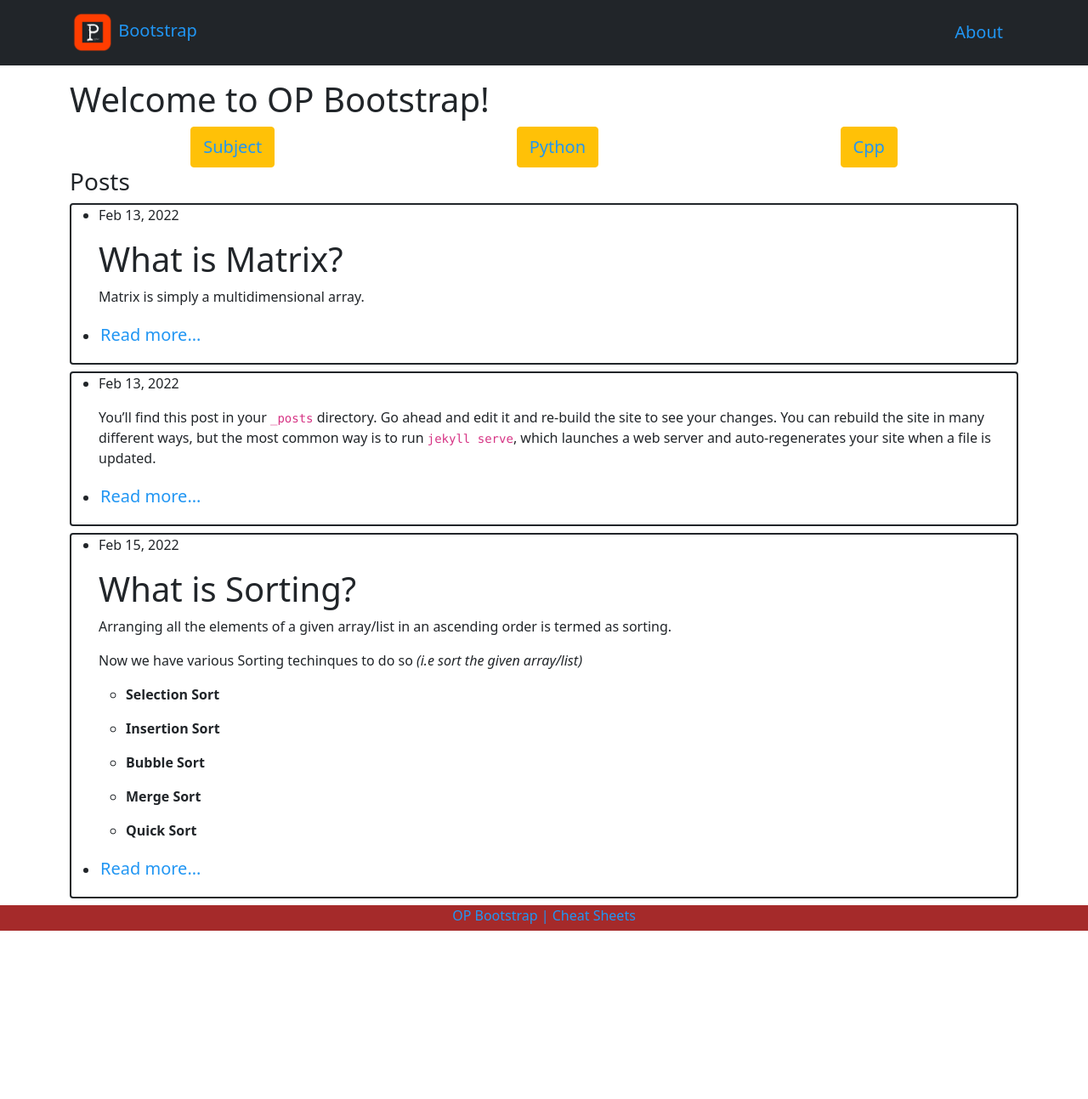
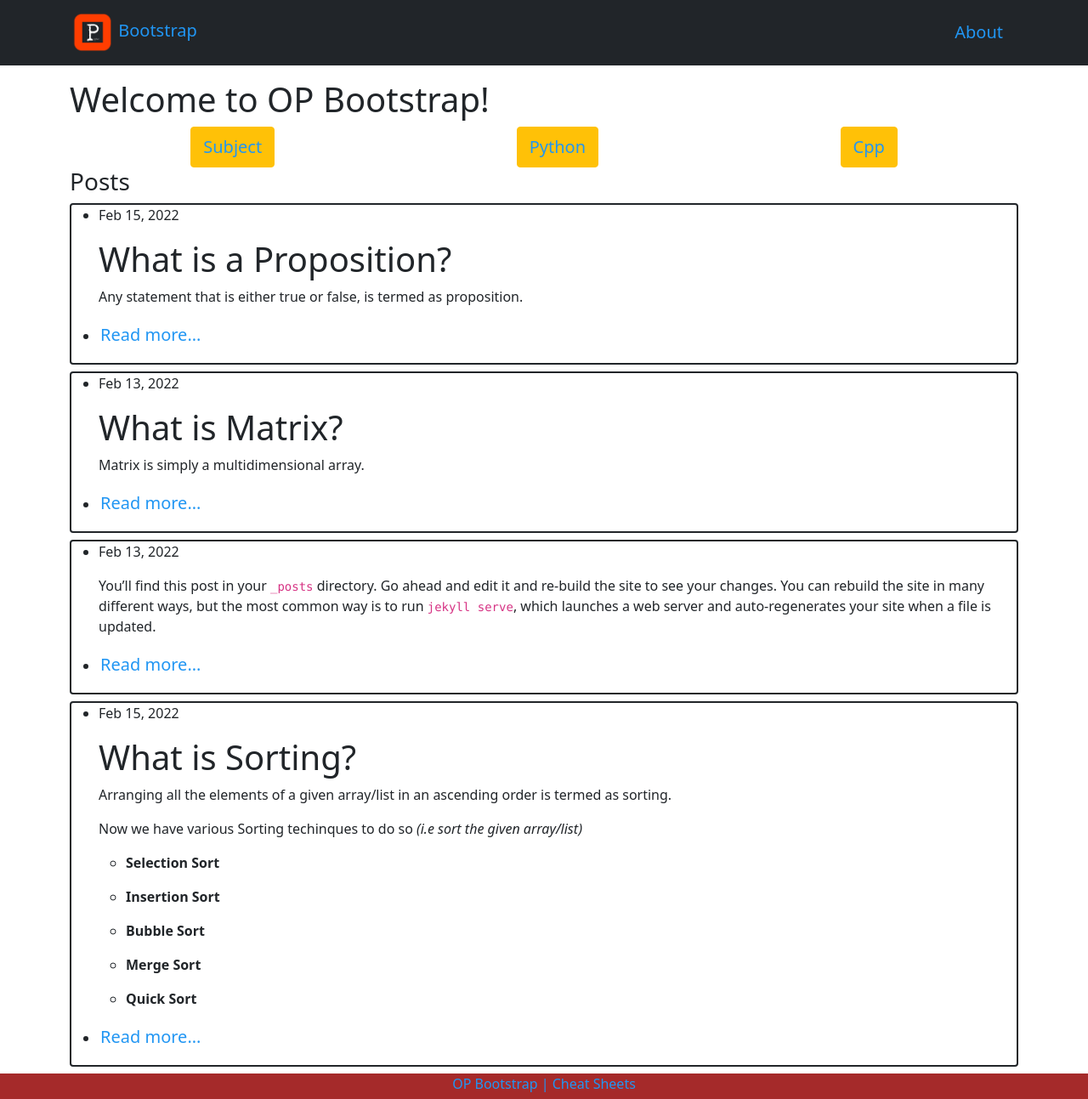
Before and after one commit to opeeyum/opeeyum.github.io, a Jekyll site: the page built from index.html, in a window 1280 px wide and 1293 px high. Shown: the whole window at 85% size. Built offline with Jekyll 4.4.1, drawn with Linux system fonts in a browser that asks for light colours.

Commit message:
added new post

````diff
--- a/_layouts/template.html
+++ b/_layouts/template.html
@@ -14,7 +14,7 @@
             padding: 0;
         }
         body{
-            background: url("{{ site.baseurl }}/images/postBackground.jpg");
+            background: url("{{ site.baseurl }}/images/logos/postBackground.jpg");
         }
         #container{
             height: 100%;
@@ -78,7 +78,7 @@
         <nav class="navbar sticky-top navbar-dark bg-dark mb-3">
             <div class="container">
                 <a class="navbar-brand" href="{{ site.url }}">
-                    <img src="{{ site.baseurl }}/images/opLogo.png" alt="" width="50" class="d-inline-block align-text-center">
+                    <img src="{{ site.baseurl }}/images/logos/opLogo.png" alt="" width="50" class="d-inline-block align-text-center">
                     Bootstrap
                 </a>
                 <ul class="nav justify-content-end">
--- /dev/null
+++ b/_posts/2022-02-15-propositional-logic.md
@@ -0,0 +1,304 @@
+---
+layout: template
+title: Propositional Logic
+data: 2022-02-15
+author: Omprakash
+category: subject
+
+sidebar:
+  - name: Proposition
+    key: what-is-a-proposition
+  - name: Satisfiability
+    key: satisfiability
+  - name: Argument
+    key: what-is-argument
+  - name: Connectors
+    key: connectors--operators
+  - name: Precedence
+    key: precedence-of-operators
+  - name: Quantifiers
+    key: quantifiers
+---
+
+# What is a Proposition?
+Any statement that is either true or false, is termed as proposition.
+
+There are two laws regarding proposition as follows:
+- #### Law of excluded middle
+This law states that a proposition is required to be either true or false but not both.
+
+- #### Law of contradiction
+  ```
+  True = not False
+  False = not True
+  ```
+
+- ### Types of proposition:
+
+  - **Atomic Proposition** :  Any proposition which cannot be further divded is termed as atomic proposition.
+
+  - **Compund Proposition** :  One or more atomic proposition combined to form a compound proposition using *connectors/operators* (i.e ~, ^, v, ->, <->).
+
+  - `Note:- Both atomic and compund Proposition's are generally termed as Premises`.
+
+  - **Tautology**: A propositional function which is true in every possible case. A tautology is also termed as Valid statement.
+
+  - **Contradiction** : A propositional function which is false in every possible case.
+
+  - **Contingency** : A propositional function which is some time true and sometime false.
+
+### Satisfiability
+A statement or a propsoition is said to be satisfiable if its truth table has **atleast one true value**, otherwise statement is unsatisfiable.
+
+`Clearly, Tautology and Contingency are satisfiable whereas Contradiction is unsatisfiable.`
+
+### What is Argument?
+Collection of Premises on the basis of which we derive a conclusion is termed as Argument.
+
+<img src="{{ site.baseurl }}/images/propositional_logic/argurement_discrete.png" alt="" width="400"/>
+
+### Connectors / Operators
+
+- **Negation (~)** : It is a NOT of digital electronics.
+
+<table class = "table table-dark table-sm table-bordered align-middle">
+    <thead>
+        <tr>
+            <th scope="col">P</th>
+            <th scope="col">~P</th>
+        </tr>
+    </thead>
+    <tbody>
+        <tr>
+            <td>True</td>
+            <td>False</td>
+        </tr>
+        <tr>
+            <td>False</td>
+            <td>True</td>
+        </tr>
+    </tbody>
+</table>
+
+- **Disjunction (v)** : It is a OR of digital electronics.
+
+<table class = "table table-dark table-sm table-bordered align-middle">
+    <thead>
+        <tr>
+            <th scope="col">P</th>
+            <th scope="col">Q</th>
+            <th scope="col">P v Q</th>
+        </tr>
+    </thead>
+    <tbody>
+        <tr>
+            <td>True</td>
+            <td>True</td>
+            <td>True</td>
+        </tr>
+        <tr>
+            <td>True</td>
+            <td>False</td>
+            <td>True</td>
+        </tr>
+        <tr>
+            <td>False</td>
+            <td>True</td>
+            <td>True</td>
+        </tr>
+        <tr>
+            <td>False</td>
+            <td>False</td>
+            <td>False</td>
+        </tr>
+    </tbody>
+</table>
+
+- **Conjunction (^)** : It is AND of Digital Electronics
+
+<table class = "table table-dark table-sm table-bordered align-middle">
+    <thead>
+        <tr>
+            <th scope="col">P</th>
+            <th scope="col">Q</th>
+            <th scope="col">P ^ Q</th>
+        </tr>
+    </thead>
+    <tbody>
+        <tr>
+            <td>True</td>
+            <td>True</td>
+            <td>True</td>
+        </tr>
+        <tr>
+            <td>True</td>
+            <td>False</td>
+            <td>False</td>
+        </tr>
+        <tr>
+            <td>False</td>
+            <td>True</td>
+            <td>False</td>
+        </tr>
+        <tr>
+            <td>False</td>
+            <td>False</td>
+            <td>False</td>
+        </tr>
+    </tbody>
+</table>
+
+- **Implication (->)** : It is also an binary operator. P -> Q, is read as **If P then Q**.
+
+  - With truth table as follows:
+
+<table class = "table table-dark table-sm table-bordered align-middle">
+    <thead>
+        <tr>
+            <th scope="col">P</th>
+            <th scope="col">Q</th>
+            <th scope="col">P -> Q</th>
+        </tr>
+    </thead>
+    <tbody>
+        <tr>
+            <td>True</td>
+            <td>True</td>
+            <td>True</td>
+        </tr>
+        <tr>
+            <td>True</td>
+            <td>False</td>
+            <td>False</td>
+        </tr>
+        <tr>
+            <td>False</td>
+            <td>True</td>
+            <td>True</td>
+        </tr>
+        <tr>
+            <td>False</td>
+            <td>False</td>
+            <td>True</td>
+        </tr>
+    </tbody>
+</table>
+
+  - `P -> Q = ~p v Q | If P then Q is equal to Not P OR Q`
+
+- **Bidirectional operator (<->)** :
+  - If sigifies if and only if (i.e iff)
+  - Work as Ex-NOR of digital electronics
+<table class = "table table-dark table-sm table-bordered align-middle">
+    <thead>
+        <tr>
+            <th scope="col">P</th>
+            <th scope="col">Q</th>
+            <th scope="col">P <-> Q</th>
+        </tr>
+    </thead>
+    <tbody>
+        <tr>
+            <td>True</td>
+            <td>True</td>
+            <td>True</td>
+        </tr>
+        <tr>
+            <td>True</td>
+            <td>False</td>
+            <td>Flase</td>
+        </tr>
+        <tr>
+            <td>False</td>
+            <td>True</td>
+            <td>False</td>
+        </tr>
+        <tr>
+            <td>False</td>
+            <td>False</td>
+            <td>True</td>
+        </tr>
+    </tbody>
+</table>
+
+### Precedence of Operators
+<table class = "table table-info table-sm table-bordered align-middle">
+    <thead>
+        <tr>
+            <th scope="col">Operators</th>
+            <th scope="col">Name</th>
+            <th scope="col">Precedence</th>
+        </tr>
+    </thead>
+    <tbody>
+        <tr>
+            <td>~</td>
+            <td>Negation</td>
+            <td>1</td>
+        </tr>
+        <tr>
+            <td>^</td>
+            <td>Conjunction</td>
+            <td>2</td>
+        </tr>
+        <tr>
+            <td>v</td>
+            <td>Disjunctin</td>
+            <td>3</td>
+        </tr>
+        <tr>
+            <td>-></td>
+            <td>Implication</td>
+            <td>4</td>
+        </tr>
+        <tr>
+            <td><-></td>
+            <td>Biconditional</td>
+            <td>5</td>
+        </tr>
+    </tbody>
+</table>
+
+### Converse, Inverse & Contrapositive
+<table class = "table table-info table-sm table-bordered align-middle">
+    <tbody>
+        <tr>
+            <td>Statement</td>
+            <td>If p, then q.</td>
+            <td> If two angles are Congurent, then they have same measure.</td>
+        </tr>
+        <tr>
+            <td>Converse</td>
+            <td>If q, then P.</td>
+            <td> If two angles have same measure, then they are congurent.</td>
+        </tr>
+        <tr>
+            <td>Inverse</td>
+            <td>If not p, then not q.</td>
+            <td> If two angles are not Congurent, then they don't have same measure.</td>
+        </tr>
+        <tr>
+            <td>Contrapositive</td>
+            <td>If not q, then not p</td>
+            <td> If two angles don't have same measure, then they are not congurent.</td>
+        </tr>
+    </tbody>
+</table>
+
+### Quantifiers
+First we have to understand the concept of **Predicates**. One of the downside of propositonal-logic is that we cannot restrict the domain of the subject, predicate's help us to do so.
+
+**Predicate are wriitten as P(x)**, where P is the logic and x is the subject.
+
+Predicates are used alongside quantifiers to express the extent to which a predicate is true over a range(domain) of elements.
+
+There are two types of quantifiers:
+1. Universal Quantifier
+2. Existential Quantifier
+
+### Some Properties of Quantifiers
+<img src="{{ site.baseurl }}/images/propositional_logic/quantifiers_equivalence.jpg" alt="" width="400"/>
+
+<img src="{{ site.baseurl }}/images/propositional_logic/qunatifiers_equivalence2.jpg" alt="" width="400"/>
+
+<img src="{{ site.baseurl }}/images/propositional_logic/quantifiers_negation.jpg" alt="" width="400"/>
--- a/about.html
+++ b/about.html
@@ -76,10 +76,10 @@ projects:
 </head>
 <body>
     <div id="container">
-        <nav class="navbar navbar-dark bg-dark mb-3">
+        <nav class="navbar sticky-top navbar-dark bg-dark mb-3">
             <div class="container">
                 <a class="navbar-brand" href="{{ site.url }}">
-                    <img src="{{ site.baseurl }}/images/opLogo.png" alt="" width="50" class="d-inline-block align-text-center">
+                    <img src="{{ site.baseurl }}/images/logos/opLogo.png" alt="" width="50" class="d-inline-block align-text-center">
                     Bootstrap
                 </a>
                 <ul class="nav justify-content-end">
--- a/index.html
+++ b/index.html
@@ -43,12 +43,12 @@
         }
     </style>
 </head>
-<body>
+<body onload="load()">
     <div id="container">
         <nav class="navbar sticky-top bg-dark mb-3 border-bottom border-dark">
             <div class="container">
                 <a class="navbar-brand" href="{{ site.url }}">
-                    <img src="{{ site.baseurl }}/images/opLogo.png" alt="" width="50" class="d-inline-block align-text-center">
+                    <img src="{{ site.baseurl }}/images/logos/opLogo.png" alt="" width="50" class="d-inline-block align-text-center">
                     Bootstrap
                 </a>
                 <ul class="nav justify-content-end">
@@ -69,17 +69,17 @@
             <h3>Posts</h3>
             {% for tag in site.categories %}
             <section id="{{ tag[0] }}">
+                {% for post in tag[1] %}
                 <div class="border border-dark border-2 rounded-2 mb-2">
                 <ul >
-                    {% for post in tag[1] %}
                     <li><p>{{ post.date | date: "%b %d, %Y" }}</p></li>
                     <p>{{ post.excerpt }}</p>
                     <li><a href="{{ post.url }}">Read more...</a></li>
-                    {% endfor %}
                 </ul>
             </div>
+             {% endfor %}
+            </section>
             {% endfor %}
-            </section>
 
         </div>
 
````
Also changed, not shown: other parts of index.html (+3 -1 lines), images/logos/opLogo.png (renamed from images/opLogo.png), images/logos/opLogoBlack.png (renamed from images/opLogoBlack.png), images/logos/postBackground.jpg (renamed from images/postBackground.jpg), images/propositional_logic/argurement_discrete.png (added), images/propositional_logic/cic_2_discrete.png (added), images/propositional_logic/cic_discrete.png (added), images/propositional_logic/conjuction_discrete.png (added), images/propositional_logic/disjuction_discrete.png (added), images/propositional_logic/implication_discrete.png (added), images/propositional_logic/implication_sec_DM.png (added), images/propositional_logic/negation_discrete.png (added), images/propositional_logic/precedence.jpg (added), images/propositional_logic/quantifiers_equivalence.jpg (added), 2 more files.
